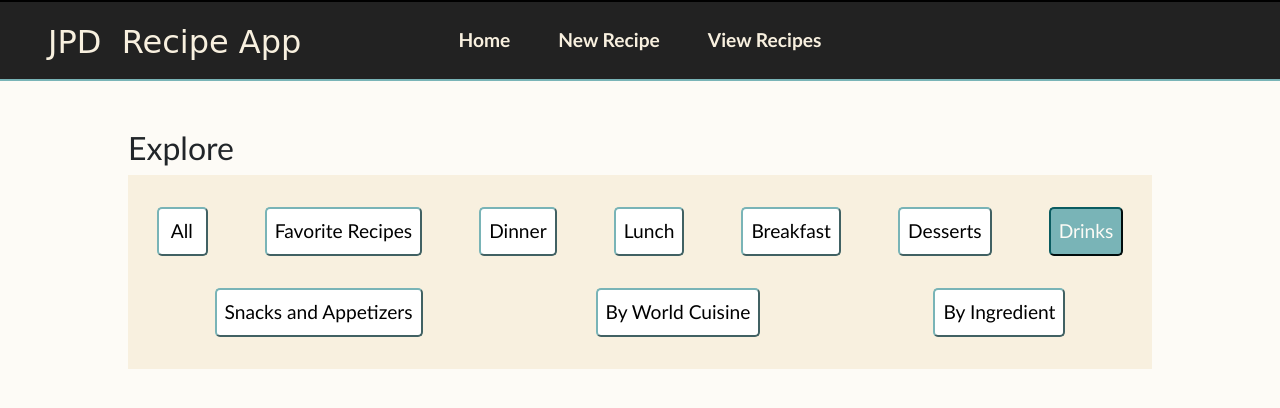
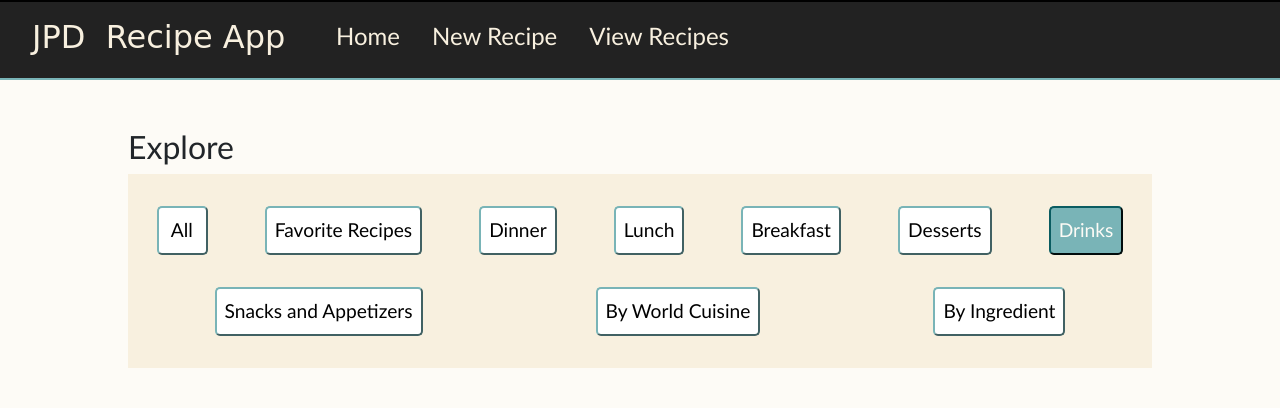
Before and after one commit to drumattic00/PHP-Projects, a PHP site: page /drink-recipes.php in a window 1280 px wide. Shown: the top 408 px of the page. Run offline with PHP 8.4, Linux system fonts and the light colour scheme; data that the repository does not hold is empty; some web fonts are replaced.

Commit message:
Nav overhaul

```diff
--- a/Recipe App/css/style.css
+++ b/Recipe App/css/style.css
@@ -55,30 +55,62 @@ nav {
     border-bottom: 2px solid var(--color-scnd);
     background-color: #222222;
     margin-bottom: 3rem;
+    color: var(--bg-main);
+    font-size: 1.5rem;
+    height: 5rem;
 }
 
 .nav-logo-container {
     font-family: 'Oleo Script Swash Caps', cursive;
+    display: flex;
+    align-items: center;
     font-size: 2rem;
-    position: absolute;
-    left: 3rem;
-    top: 18px;
-    color: var(--bg-main);
 }
 
-.nav-container {
-    width: 100vw;
-    display: flex;
-    justify-content: center;
+#expand-nav-btn {
+    position: absolute;
+    left: 20px;
+    top: 10px;
+    background: none;
+    border: none;
+    padding: 5px;
 }
 
-.nav-container>a {
-    margin: 1rem;
-    border-radius: 5px;
-    padding: 8px;
-    text-decoration: none;
-    color: var(--bg-main);
-    font-weight: 600;
+#collapsable-nav>ul {
+    list-style-type: none;
+    padding-left: 1rem;
+}
+
+
+#collapsable-nav {
+    display: none;
+    width: 300px;
+    position: absolute;
+    left: 0;
+    top: 70px;
+    background: #222222;
+    border: 1px solid var(--color-scnd);
+    box-shadow: 5px 5px rgba(141, 141, 141, 0.508);
+}
+
+#small-nav {
+    margin-top: 1rem;
+}
+
+#lrg-nav {
+    display: none;
+    margin-top: 1rem;
+}
+
+.search {
+    max-width: 10rem !important;
+}
+
+.search,
+.search-btn {
+    height: 3rem;
+    align-self: center;
+    margin-right: 2rem;
 }
 
 /* submit-recipe styles */
@@ -125,7 +157,7 @@ nav {
 }
 
 #meal-img {
-    /* width: 90%; */
+    width: 100%;
 }
 
 #meal-img>img {
@@ -300,9 +332,33 @@ nav {
         width: 60vw;
     }
 
+    .nav-logo-container {
+        display: inline-block;
+        position: absolute;
+        left: 2rem;
+        top: .7rem;
+    }
+
+    #small-nav {
+        display: none;
+    }
+
+    #lrg-nav {
+        display: flex;
+        justify-items: flex-start;
+        width: 100%;
+        margin-left: 20rem;
+    }
+
+    #lrg-nav>a {
+        margin: 0 1rem;
+    }
+
     #meal-img {
         /* width: 60%; */
     }
+
+
 
     #meal-info {
         width: 60%;
--- a/Recipe App/inc/nav.inc.php
+++ b/Recipe App/inc/nav.inc.php
@@ -1,8 +1,28 @@
-<nav>
-    <div class='nav-logo-container'><a href="view-recipe.php"><span>JPD &nbsp;Recipe App</span></a></div>
-    <div class="nav-container">
+<nav class='sticky-top'>
+    <div id="small-nav">
+        <button id="expand-nav-btn"><svg fill="#ffffff" xmlns="http://www.w3.org/2000/svg" viewBox="0 0 50 50" width="40px" height="40px"><path fill="none" stroke="#ffffff" stroke-miterlimit="10" stroke-width="2" d="M50 25L0 25M50 10L0 10M0 40L50 40"/></svg></button>
+        <div class='nav-logo-container'>
+            <a href="view-recipe.php">JPD &nbsp;Recipe App</a>
+        </div>
+        <div id="collapsable-nav">
+            <ul>
+                <li><a href="view-recipe.php">Home</a></li>
+                <li><a href="new-recipe.php">New Recipe</a></li>
+                <li><a href="browse-recipes.php">View Recipes</a></li>
+            </ul>
+        </div>
+    </div>
+    <div id="lrg-nav">
+        <div class='nav-logo-container lrg-logo'>
+                <a href="view-recipe.php">JPD &nbsp;Recipe App</a>
+            </div>
         <a href="view-recipe.php">Home</a>
         <a href="new-recipe.php">New Recipe</a>
         <a href="browse-recipes.php">View Recipes</a>
     </div>
+    <!-- <form>
+        <input class="form-control me-2 search" type="search" placeholder="Search" aria-label="Search">
+        <button class="btn btn-outline-success search-btn" type="submit">Search</button>
+      </form> -->
+
 </nav>
--- a/Recipe App/js/script.js
+++ b/Recipe App/js/script.js
@@ -11,7 +11,27 @@ const recipeForm = document.querySelector("#recipeForm")
 const options = document.querySelectorAll("option")
 const clearCategoriesBtn = document.querySelector("#clearCategories")
 const ratingContainer = document.querySelector("#rating")
+const expandNav = document.querySelector('#expand-nav-btn')
+const collapsableNav = document.querySelector('#collapsable-nav')
+let menuDisplayed = ''
 
+document.addEventListener('click', (e) => {
+    if (!expandNav.contains(e.target)) {
+        collapsableNav.style.display = 'none'
+        menuDisplayed = false
+    }
+})
+
+expandNav.addEventListener('click', () => {
+    if (menuDisplayed == false) {
+        collapsableNav.style.display = 'inline-block';
+        menuDisplayed = true
+    } else {
+        collapsableNav.style.display = 'none'
+        menuDisplayed = false
+    }
+    // alert(collapsableNav.style.display)
+})
 
 // counters for ingredients and directions
 let ingCounter = 1
@@ -82,7 +102,7 @@ function addCategory(tempCatName) {
     // set the class attribute for CSS styling
     newCategory.setAttribute("class", "selected_category")
     // set the inner text of the span to the category name
-    let categoryName
+    let categoryName = ''
     if (tempCatName != null) {
         categoryName = tempCatName
     }
@@ -151,6 +171,7 @@ function createStar(meal_id, color, ratingValue) {
     ratingContainer.appendChild(starLink)
 
 }
+
 function setRating(rating, meal_id) {
     switch (rating) {
         case "1":
--- a/Recipe App/notes/notes.txt
+++ b/Recipe App/notes/notes.txt
@@ -3,11 +3,9 @@ Theme
 
 Nav Bar
 - design responsive nav bar
-- make nav bar sticky:top
 - fix high-zoom errors on nav bar
 
 Components
-- get rating system working
 - make pretty box for basic info. (make underneath picture on all responsive points)
 - create by-ingredient explorer
 - create by-world-cuisine explorer
@@ -16,3 +14,4 @@ Components
 Updates
 - Implement AJAX on rating system
 - ? Implement AJAX on Submit Recipe/Edit Recipe page ?
+- Refactor JS Rating System function
```
